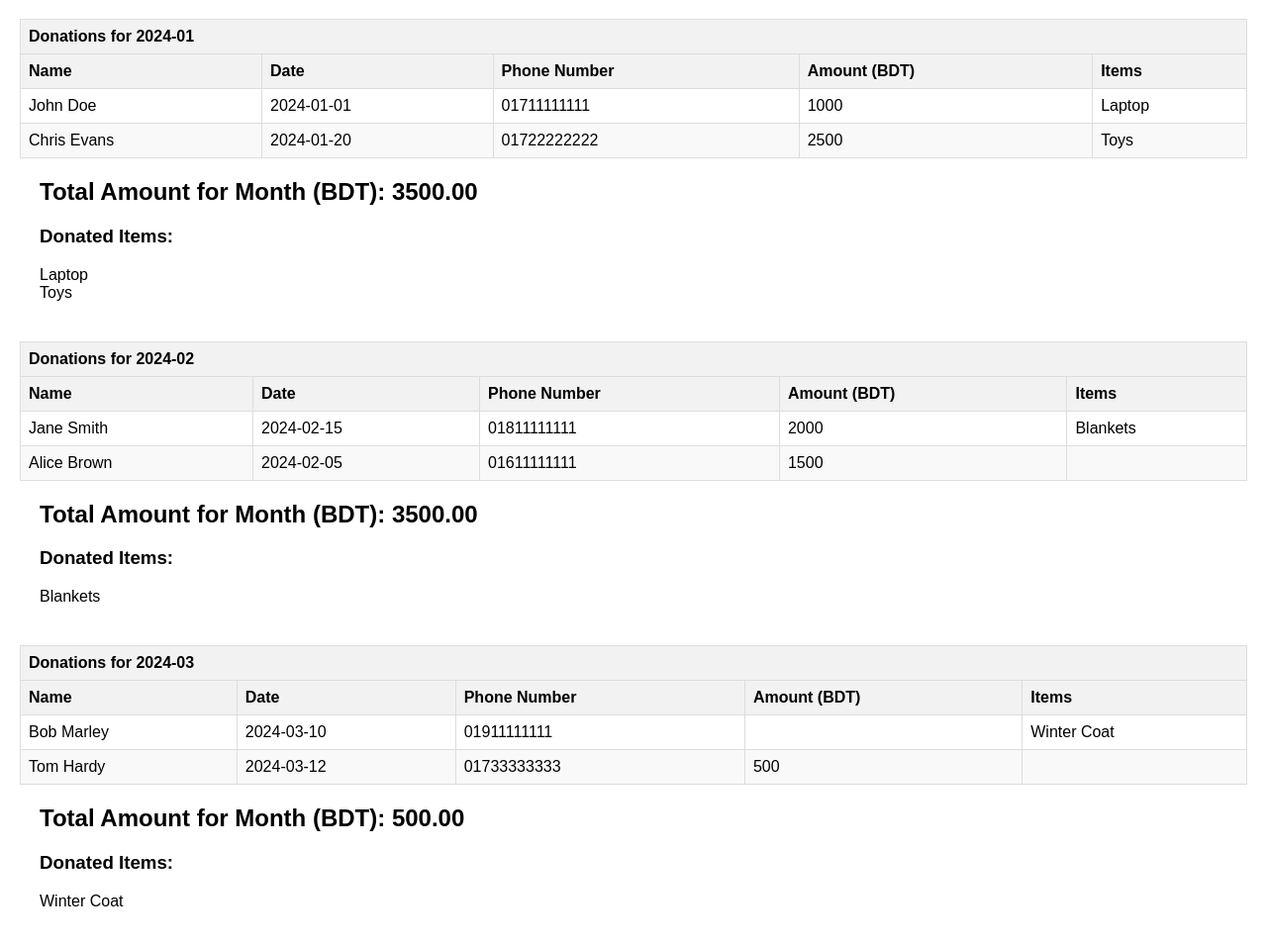
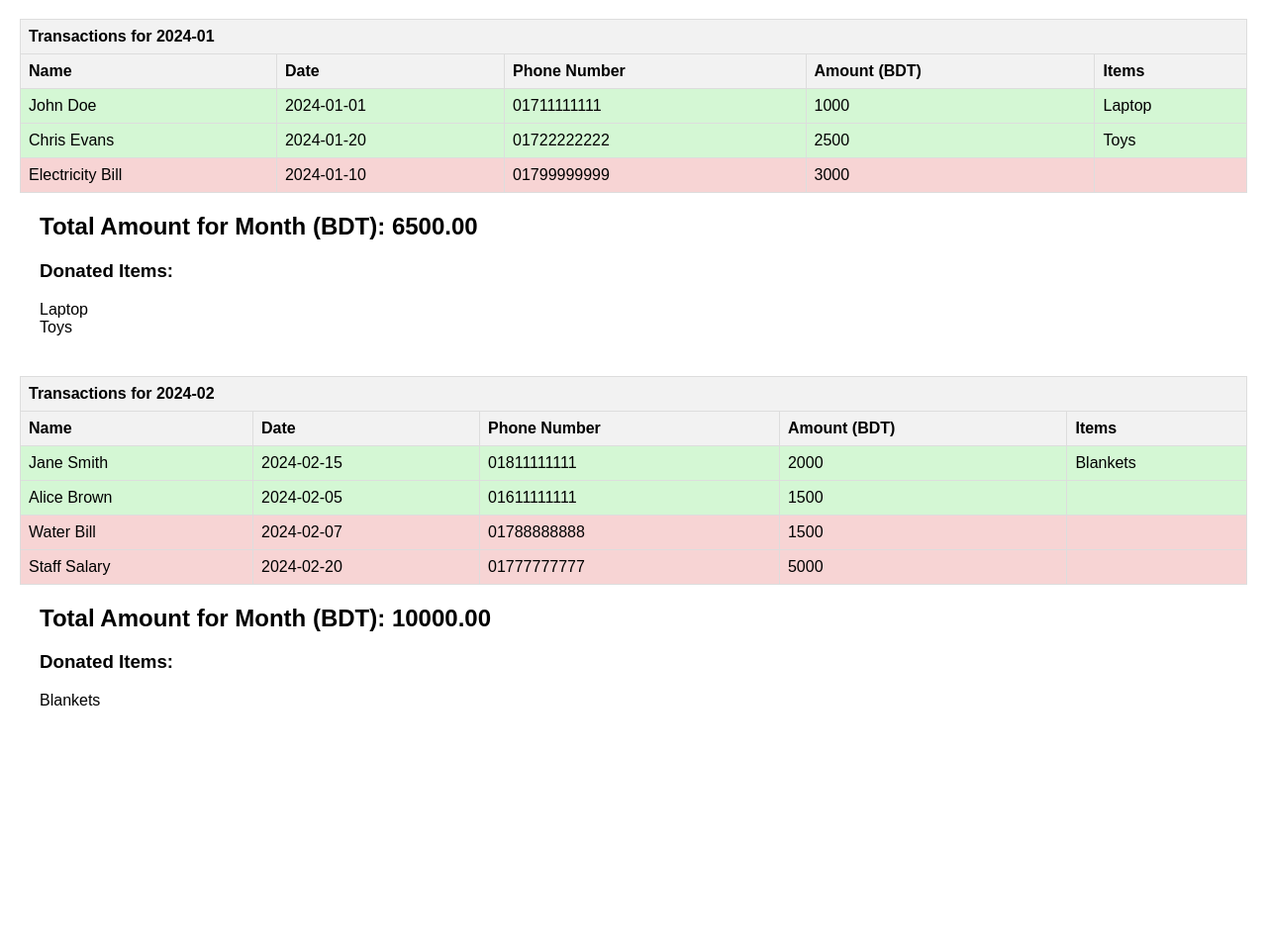
Before and after one commit to saifulio/al-mohsin-mohila-madrasa, a plain HTML site: page index.html in a window 1280 px wide. Shown: the part 61-1016 px from the top of the page at 99% size. After the commit the page ends 818 px from the top, so only its background shows below. Drawn offline with nearby package versions, Linux system fonts and the light colour scheme.

Commit message:
add expenditures

```diff
--- a/donation.csv
+++ b/donation.csv
@@ -2,6 +2,4 @@ name,date,phone,amount,items
 John Doe,2024-01-01,01711111111,1000,Laptop,Food
 Jane Smith,2024-02-15,01811111111,2000,Blankets
 Alice Brown,2024-02-05,01611111111,1500,
-Bob Marley,2024-03-10,01911111111,,Winter Coat
 Chris Evans,2024-01-20,01722222222,2500,Toys,Books
-Tom Hardy,2024-03-12,01733333333,500,
--- /dev/null
+++ b/expenditure.csv
@@ -0,0 +1,4 @@
+name,date,phone,amount,items
+Electricity Bill,2024-01-10,01799999999,3000,
+Water Bill,2024-02-07,01788888888,1500,
+Staff Salary,2024-02-20,01777777777,5000,
--- a/script.js
+++ b/script.js
@@ -1,17 +1,35 @@
 document.addEventListener("DOMContentLoaded", () => {
-  fetch("donation.csv")
+  Promise.all([fetchCsv("donation.csv"), fetchCsv("expenditure.csv")]).then(
+    ([donationData, expenditureData]) => {
+      // Add a flag to differentiate between donations and expenditures
+      donationData.forEach((row) => (row.type = "donation"));
+      expenditureData.forEach((row) => (row.type = "expenditure"));
+
+      // Combine both datasets
+      const combinedData = [...donationData, ...expenditureData];
+
+      // Group by month and render tables
+      const groupedByMonth = groupByMonth(combinedData);
+      renderMonthlyTables(groupedByMonth);
+    }
+  );
+});
+
+// Function to fetch CSV data and parse it using PapaParse
+function fetchCsv(file) {
+  return fetch(file)
     .then((response) => response.text())
     .then((csvText) => {
-      Papa.parse(csvText, {
-        header: true,
-        complete: function (results) {
-          const data = results.data;
-          const groupedByMonth = groupByMonth(data);
-          renderMonthlyTables(groupedByMonth);
-        },
+      return new Promise((resolve) => {
+        Papa.parse(csvText, {
+          header: true,
+          complete: function (results) {
+            resolve(results.data);
+          },
+        });
       });
     });
-});
+}
 
 // Group data by month (YYYY-MM format)
 function groupByMonth(data) {
@@ -58,7 +76,7 @@ function createTable(data, month) {
   const thead = document.createElement("thead");
   thead.innerHTML = `
         <tr>
-            <th colspan="5">Donations for ${month}</th>
+            <th colspan="5">Transactions for ${month}</th>
         </tr>
         <tr>
             <th data-column="name" data-order="asc">Name</th>
@@ -78,8 +96,13 @@ function createTable(data, month) {
             <td>${row.date}</td>
             <td>${row.phone}</td>
             <td>${row.amount}</td>
-            <td>${row.items}</td>
+            <td>${row.items || ""}</td>
         `;
+
+    // Apply different background colors based on the type
+    tableRow.style.backgroundColor =
+      row.type === "donation" ? "#d4f7d4" : "#f7d4d4";
+
     tbody.appendChild(tableRow);
   });
 
--- a/styles.css
+++ b/styles.css
@@ -38,19 +38,28 @@ tr:nth-child(even) {
 
 .summary {
   margin-bottom: 40px;
-  text-align: left; /* Align summary content to the left */
-  padding-left: 20px; /* Optional padding for a more visually appealing left alignment */
+  text-align: left;
+  padding-left: 20px;
 }
 
 .summary h2,
 .summary h3 {
-  text-align: left; /* Ensure headings are left-aligned */
+  text-align: left;
 }
 
 ul {
   list-style-type: none;
   padding: 0;
-  text-align: left; /* Left-align the list items */
+  text-align: left;
+}
+
+/* Row background colors for donations and expenditures */
+tr.donation {
+  background-color: #d4f7d4; /* Light green for donations */
+}
+
+tr.expenditure {
+  background-color: #f7d4d4; /* Light red for expenditures */
 }
 
 .donation-table {
```
